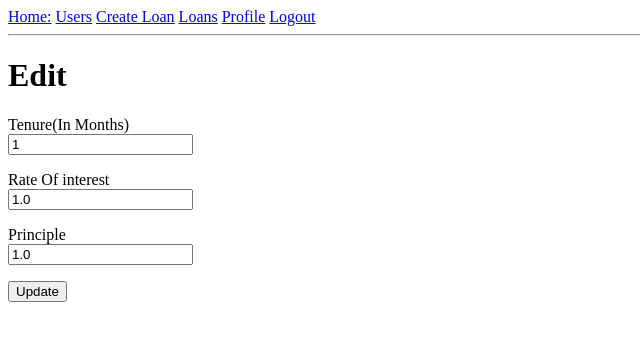
After one commit to tonybenoy/LoanManagementSystem, a Flask app: page /editloan/1 in a window 1280 px wide. The commit adds this page. Shown: the top 341 px of the page, without its empty margins (0-640 px from the left). Run offline with Flask 2, Linux system fonts and the light colour scheme; a user stored in the database is signed in; tables that the repository leaves empty hold one stand-in row (values such as "Sample post").

Commit message:
Loan completed

```diff
--- a/app/forms.py
+++ b/app/forms.py
@@ -1,5 +1,5 @@
 from flask_wtf import FlaskForm
-from wtforms import SelectField, FloatField,BooleanField, SubmitField, IntegerField, PasswordField, RadioField, StringField
+from wtforms import SelectField, FloatField,BooleanField, SubmitField, IntegerField, PasswordField, RadioField, StringField,DateField
 from wtforms.validators import DataRequired, Email, EqualTo, ValidationError, Length
 from app.models import User
 class LoginForm(FlaskForm):
@@ -18,11 +18,28 @@ class LoanForm(FlaskForm):
     user = SelectField("Customer", validators=[DataRequired()])
     principle = FloatField('Principle', validators=[DataRequired()])
     roi = FloatField('Rate Of interest', validators=[DataRequired()])
-    tenure = IntegerField("Tenure",validators=[DataRequired()])
+    tenure = IntegerField("Tenure(In Months)", validators=[DataRequired()])
     submit = SubmitField('Create')
-    def __init__(self, userchoices):
-       super(LoanForm, self).__init__()
-       self.user.choices = userchoices
+    def __init__(self):
+        super(LoanForm, self).__init__()
+        users =[]
+        for user in User.query.filter_by(type_of_user=0).all():
+            users.append((str(user.id),user.username))
+        self.user.choices = users
+
+class FilterForm(FlaskForm):
+    user = SelectField("Customer")
+    createdate = DateField("Date Created")
+    updatedate = DateField("Date updated")
+    state = SelectField("State",choices=[("1","Accepted"),("0","New"),("2","Rejected"),("All","All")])
+    submit = SubmitField("Search")
+class EditLoanForm(FlaskForm):
+    principle = FloatField('Principle', validators=[DataRequired()])
+    roi = FloatField('Rate Of interest', validators=[DataRequired()])
+    tenure = IntegerField("Tenure(In Months)", validators=[DataRequired()])
+    submit = SubmitField('Update')
+    approve = SubmitField('Approve')
+    reject = SubmitField('Reject')
 
 class RegistrationForm(FlaskForm):
     username = StringField("Username", validators=[DataRequired()])
--- a/app/routes.py
+++ b/app/routes.py
@@ -3,18 +3,18 @@ from flask_login import login_user,current_user,logout_user,login_required # Log
 from werkzeug.urls import url_parse
 import datetime
 from app import app,login,db
-from app.forms import LoginForm, ProfileForm, RegistrationForm,LoanForm
+from app.forms import LoginForm, ProfileForm, RegistrationForm,LoanForm,EditLoanForm
 from app.models import User,UserSchema,Loan
 
 user_schema = UserSchema()
 users_schema = UserSchema(many=True)
 
-@app.route('/', methods=['GET', 'POST'])
-@app.route('/index', methods=['GET', 'POST'])
+@app.route('/', methods=['GET'])
+@app.route('/index', methods=['GET'])
 def index():
     return render_template("index.html")
 
-@app.route('/users',methods=['GET','POST'])
+@app.route('/users',methods=['GET'])
 @login_required
 def users():
     if current_user.type_of_user in [1,2]:
@@ -24,7 +24,7 @@ def users():
         flash('You are not authorised to view this!')
         return redirect(url_for('index'))
 
-@app.route('/user/<username>',methods=['GET','POST'])
+@app.route('/user/<username>',methods=['GET'])
 @login_required
 def user(username):
     if current_user.type_of_user in [1,2] or username == current_user.username:
@@ -52,6 +52,7 @@ def login():
     return render_template('login.html', title='Sign In', form=form)
 
 @app.route('/logout')
+@login_required
 def logout():
     logout_user()
     return redirect(url_for('index'))
@@ -76,11 +77,7 @@ def register():
 @app.route("/createloan",methods=['GET', 'POST'])
 @login_required
 def createloan():
-
-    users =[]
-    for user in User.query.filter_by(type_of_user=0).all():
-        users.append((str(user.id),user.username))
-    form = LoanForm(users)
+    form = LoanForm()
     if current_user.type_of_user == 1:
         if form.validate_on_submit():
             loan = Loan(user=int(form.user.data),principle=form.principle.data, roi=form.roi.data, tenure=form.tenure.data)
@@ -95,17 +92,16 @@ def createloan():
         flash('You are not authorised to view this!')
         return redirect(url_for('index'))
 
-
-@app.route("/loans",methods=['GET'])
+@app.route("/loans",methods=['GET','POST'])
+@login_required
 def loans():
     if current_user.type_of_user in [1, 2]:
         loans = Loan.query.all()
     else:
         loans = Loan.query.filter_by(user=current_user.id).all()
-    print(loans)
-    return render_template("loans.html",Title="Loans",loans=loans)
+    return render_template("loans.html",Title="Loans",user=User,loans=loans)
 
-@app.route('/edit_profile/<username>', methods=['GET', 'POST'])
+@app.route('/editprofile/<username>', methods=['GET', 'POST'])
 @login_required
 def edit_profile(username):
     form = ProfileForm()
@@ -134,3 +130,44 @@ def edit_profile(username):
         else:
             flash('You are not authorised to view this!')
             return redirect(url_for('index'))
+
+@app.route('/editloan/<loanid>', methods=['GET', 'POST'])
+@login_required
+def editloan(loanid):
+    form = EditLoanForm()
+    if request.method == 'POST':
+        if current_user.type_of_user != 0:
+            loan = Loan.query.filter_by(id=loanid).first_or_404()
+            if form.approve.data == True and current_user.type_of_user == 2:
+                loan.state = 2
+                db.session.commit()
+                return redirect(url_for('editloan',loanid=loan.id))
+            elif form.reject.data == True and current_user.type_of_user == 2:
+                loan.state = 1
+                db.session.commit()
+                return redirect(url_for('editloan',loanid=loan.id))
+            elif form.submit.data == True and current_user.type_of_user == 1:
+                loan.roi = form.roi.data
+                loan.tenure = form.tenure.data
+                loan.principle = form.principle.data
+                loan.edit_date = datetime.datetime.utcnow()
+                loan.edit_uid = current_user.id
+                db.session.commit()
+                flash('Your changes have been saved.')
+                return redirect(url_for('editloan',loanid=loan.id))
+            else:
+                flash('Incorrect output.')
+                return redirect(url_for('index'))
+        else:
+            flash("Unauthorised Request")
+            return redirect(url_for("index"))
+    elif request.method == 'GET':
+        STATE = {   0:'New',
+                    1: 'Rejected',
+                    2:'Approved' }
+        loan = Loan.query.filter_by(id=loanid).first_or_404()
+        form.tenure.data = loan.tenure
+        form.principle.data = loan.principle
+        form.roi.data = loan.roi
+        state = STATE[loan.state]
+        return render_template('edit_loan.html', title='Edit Loan',form=form,state=state)
--- a/app/templates/base.html
+++ b/app/templates/base.html
@@ -16,10 +16,17 @@
 </head>
 
 <body>
-    <div>Loan Management: <a href="/index">Loans</a>
+    <div> <a href="/index">Home:</a>
         {% if current_user.is_anonymous %}
         <a href="{{ url_for('login') }}">Login</a>
         {% else %}
+        {%if current_user.type_of_user in [1,2]%}
+        <a href="{{ url_for('users') }}">Users</a>
+        {% endif %}
+        {%if current_user.type_of_user in [1]%}
+        <a href="{{ url_for('createloan') }}">Create Loan</a>
+        {% endif %}
+        <a href="{{ url_for('loans') }}">Loans</a>
         <a href="{{ url_for('user', username=current_user.username) }}">Profile</a>
         <a href="{{ url_for('logout') }}">Logout</a>
         {% endif %}
--- /dev/null
+++ b/app/templates/edit_loan.html
@@ -0,0 +1,50 @@
+{% extends "base.html" %}
+{% block content %}
+<h1> Edit</h1>
+<form action="" method="post">
+    {{form.hidden_tag() }}
+    {% if current_user.type_of_user == 2%}
+    <p>
+        {{ form.tenure.label }}
+        {{form.tenure.data}}
+    </p>
+    <p>
+        {{ form.roi.label }}
+        {{form.roi.data}}
+    </p>
+    <p>
+        {{ form.principle.label }}
+        {{form.principle.data}}
+    </p>
+    {%endif%}
+    {% if current_user.type_of_user == 1%}
+    <p>
+        {{ form.tenure.label }}<br>
+        {{ form.tenure() }} <br>
+        {% for error in form.tenure.errors %}
+        <span style="color: red;">[{{ error}}]</span>
+        {% endfor %}
+    </p>
+    <p>
+        {{ form.roi.label }}<br>
+        {{ form.roi() }}<br>
+        {% for error in form.roi.errors %}
+        <span style="color: red;">[{{ error}}]</span>
+        {% endfor %}
+    </p>
+    <p>
+        {{ form.principle.label }}<br>
+        {{ form.principle() }}<br>
+        {% for error in form.principle.errors %}
+        <span style="color: red;">[{{ error }}]</span>
+        {% endfor %}
+    </p>
+    <p>{{ form.submit() }}</p>
+    {%endif%}
+
+    {% if current_user.type_of_user == 2 and state == 0 %}
+    <p>{{ form.approve() }}</p>
+    <p>{{ form.reject() }}</p>
+    {%endif%}
+</form>
+{% endblock %}
--- a/app/templates/user.html
+++ b/app/templates/user.html
@@ -9,6 +9,6 @@
     <p>Last Edit on : {{user.edit_date}}</p>
     <p>Last Edit by : {{user.edit_uid}}</p>
     {%endif%}
-    <a href="/edit_profile/{{ user.username }}">Edit Profile</a>
+    <a href="/editprofile/{{ user.username }}">Edit Profile</a>
 </div>
 {% endblock %}
--- a/app/templates/users.html
+++ b/app/templates/users.html
@@ -13,7 +13,7 @@
         </tr>
         {%for user in users%}
         <tr>
-            <td>{{user.username}}</td>
+            <td><a href="editprofile/{{user.username}}"> {{user.username}}</a></td>
             <td>{{user.email}}</td>
             <td>{{user.type_of_user}}</td>
             <td>{{user.create_date}}</td>
```
Also changed, not shown: app/templates/loans.html (+7 -2 lines), app/__init__.py (line endings or trailing spaces).
